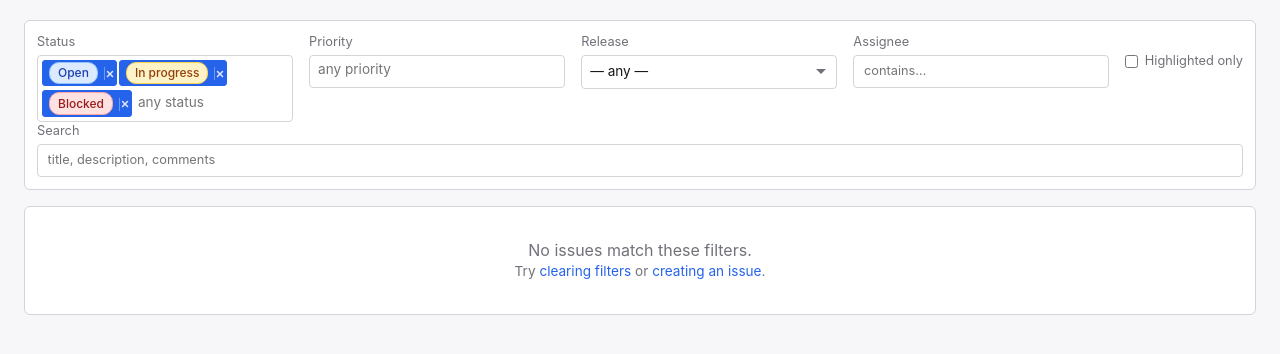
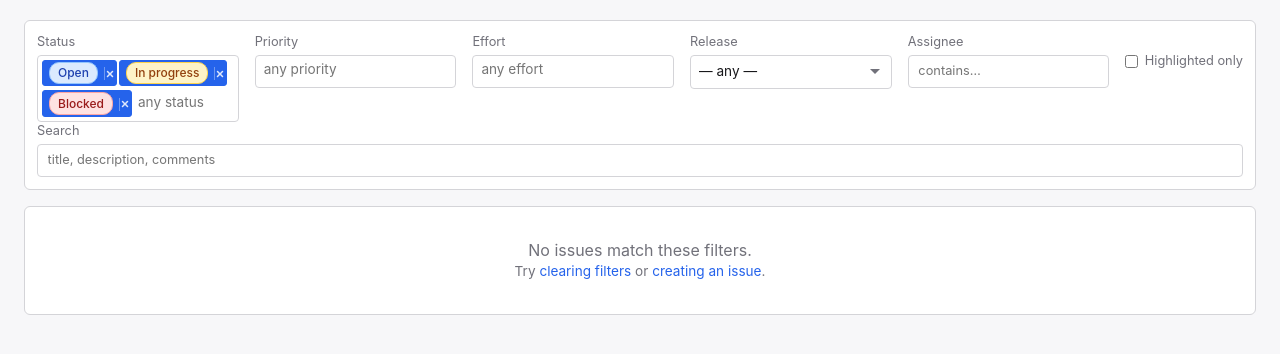
Before and after one commit to pretalx/pxtx, a Django app: page /issues/ in a window 1280 px wide. Shown: the part 47-401 px from the top of the page. Run offline with Django 5.2, Linux system fonts and the light colour scheme; the visitor is signed in with stand-in values (Sample User, id 1); data that the repository does not hold is empty.

Commit message:
Add effort filter

```diff
--- a/src/pxtx/core/forms.py
+++ b/src/pxtx/core/forms.py
@@ -2,7 +2,7 @@ from django import forms
 from django.urls import reverse_lazy
 from django.utils.text import slugify
 
-from pxtx.core.models import Comment, Issue, Milestone, Priority, Status
+from pxtx.core.models import Comment, Effort, Issue, Milestone, Priority, Status
 from pxtx.core.widgets import EnhancedSelect, EnhancedSelectMultiple
 
 
@@ -82,6 +82,11 @@ class IssueFilterForm(forms.Form):
             badge_type="priority", placeholder="any priority"
         ),
     )
+    effort = forms.MultipleChoiceField(
+        choices=Effort.choices,
+        required=False,
+        widget=EnhancedSelectMultiple(badge_type="effort", placeholder="any effort"),
+    )
 
 
 class MilestoneForm(forms.ModelForm):
--- a/src/pxtx/core/templates/core/issue_list.html
+++ b/src/pxtx/core/templates/core/issue_list.html
@@ -34,6 +34,10 @@
             {{ filter_form.priority }}
         </label>
         <label>
+            <span>Effort</span>
+            {{ filter_form.effort }}
+        </label>
+        <label>
             <span>Release</span>
             <select name="milestone" class="enhanced">
                 <option value="">— any —</option>
--- a/src/pxtx/core/views/issue.py
+++ b/src/pxtx/core/views/issue.py
@@ -250,10 +250,12 @@ def _issue_list_context(params):
         params.getlist("status") if "status" in params else list(DEFAULT_STATUSES)
     )
     selected_priorities = params.getlist("priority")
+    selected_efforts = params.getlist("effort")
     return {
         "issues": _filtered_issues(params),
         "selected_statuses": selected_statuses,
         "selected_priorities": selected_priorities,
+        "selected_efforts": selected_efforts,
         "selected_milestone": params.get("milestone", ""),
         "search_value": params.get("search", ""),
         "assignee_value": params.get("assignee", ""),
@@ -263,7 +265,11 @@ def _issue_list_context(params):
         "sort_headers": _sort_headers(params, sort, direction),
         "can_reorder": sort == "priority" and direction == "asc",
         "filter_form": IssueFilterForm(
-            initial={"status": selected_statuses, "priority": selected_priorities}
+            initial={
+                "status": selected_statuses,
+                "priority": selected_priorities,
+                "effort": selected_efforts,
+            }
         ),
         "milestones": list(Milestone.objects.order_by("-target_date", "name")),
         "quick_filters": quick_filters,
```
Also changed, not shown: src/tests/views/integration/test_issue_list_filters.py (+8 -0 lines).
